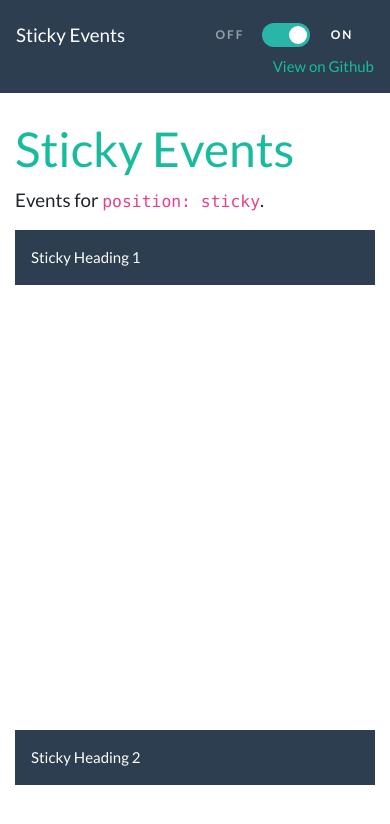
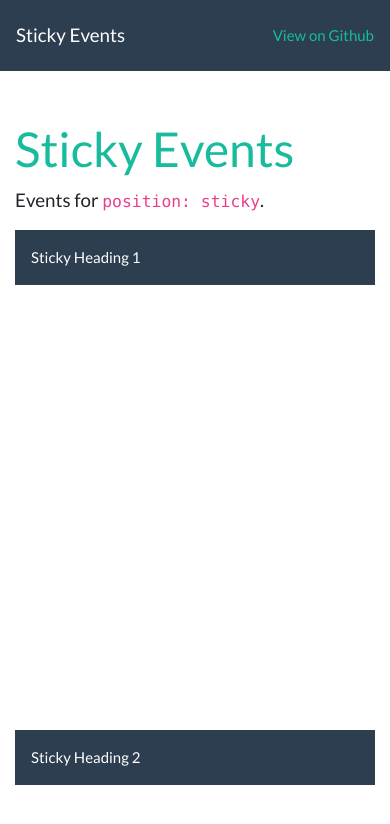
Before and after one commit to ryanwalters/sticky-events, a website: page index.html in a window 390 px wide. Shown: the top 824 px of the page. Drawn offline with nearby package versions, Linux system fonts and the light colour scheme; files that its build step writes are made by us from their sources.

Commit message:
hide toggle on xs

```diff
--- a/index.html
+++ b/index.html
@@ -34,7 +34,7 @@
 
 <div class="navbar navbar-dark bg-primary navbar-expand-lg fixed-top">
     <a href="" class="navbar-brand">Sticky Events</a>
-    <form class="form-inline">
+    <form class="form-inline d-none d-sm-block">
         <button type="button" class="btn btn-toggle active" data-toggle="button" aria-pressed="false" autocomplete="off">
             <div class="handle"></div>
         </button>
```
